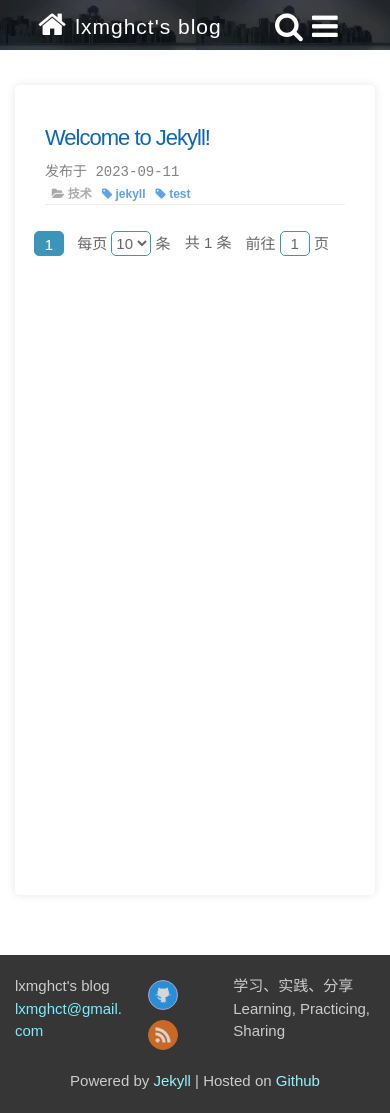
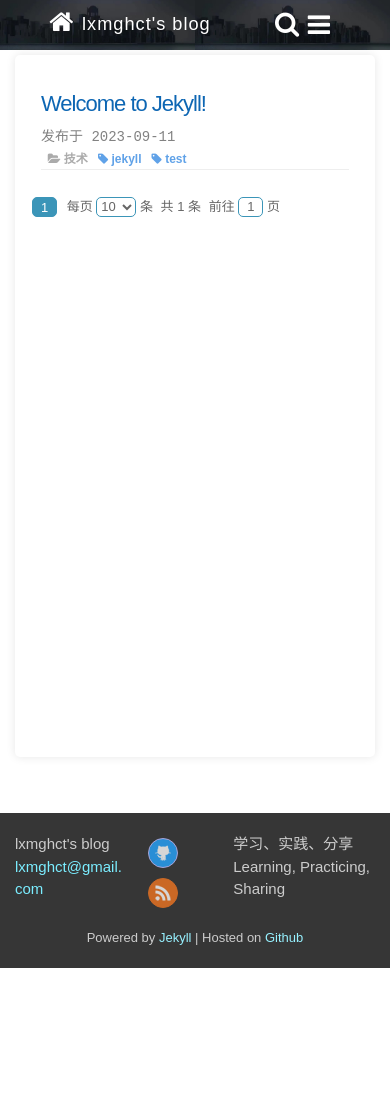
Before and after one commit to lxmghct/lxmghct.github.io, a Jekyll site: the page built from index.html, in a window 390 px wide. Built offline with Jekyll 4.4.1, drawn with Linux system fonts in a browser that asks for light colours; after the commit the page ends 968 px from its top, so only the background shows below that.

Commit message:
Update: 移动端样式自适应修改

```diff
--- a/assets/css/includes/header.css
+++ b/assets/css/includes/header.css
@@ -1,9 +1,10 @@
 /**
  * _includes/header.html
  */
-.navbar {
+ .navbar {
     border-radius: 0;
     position: relative;
+    margin-bottom: 0;
 }
 
 .navbar-header {
--- a/assets/css/includes/pagination.css
+++ b/assets/css/includes/pagination.css
@@ -3,10 +3,7 @@
 .my-pagination {
     font-size: 15px;
     margin-top: 10px;
-}
-
-.my-pagination .param {
-    display: none;
+    white-space: nowrap;
 }
 
 .my-pagination__sizes,
@@ -14,6 +11,17 @@
 .my-pagination__goto {
     vertical-align: middle;
     padding: 0 5px;
+}
+
+@media (max-width: 576px) {
+    .my-pagination {
+        font-size: 13px;
+    }
+    .my-pagination__sizes,
+    .my-pagination__total,
+    .my-pagination__goto {
+        padding: 0 2px;
+    }
 }
 
 .my-pager {
@@ -36,6 +44,15 @@
     background-color: #fff;
 }
 
+@media (max-width: 768px) {
+    .my-pager li {
+        width: 25px;
+        height: 20px;
+        padding: 0;
+        line-height: 19px;
+    }
+}
+
 .my-pager li:hover {
     color: #3B95B8;;
 }
@@ -54,6 +71,12 @@
     background-color: #fff;
 }
 
+@media (max-width: 768px) {
+    .my-pagination__sizes select {
+        height: 20px;
+    }
+}
+
 .my-pagination__sizes select:focus {
     outline: none;
 }
@@ -67,6 +90,13 @@
     text-align: center;
 }
 
+@media (max-width: 768px) {
+    .my-pagination__goto input {
+        width: 25px;
+        height: 20px;
+    }
+}
+
 .my-pagination__goto input:focus {
     outline: none;
 }
--- a/assets/css/includes/search.css
+++ b/assets/css/includes/search.css
@@ -55,8 +55,21 @@
     display: none;
 }
 
+@media (max-width: 768px) {
+    .search-container {
+        width: 90vw;
+        margin-left: -45vw;
+        margin-top: -40vh;
+        overflow-x: auto;
+    }
+}
+
+.search-container-wrapper {
+    min-width: 240px;
+}
+
 .search-input {
-    width: 240px;
+    width: 150px;
 }
 
 .search-mask {
@@ -73,12 +86,10 @@
 
 .search-filter {
     display: inline-block;
-    font-size: 16px;
-    line-height: 16px;
 }
 
 .search-filter input {
-    vertical-align: middle;
+    vertical-align: text-bottom;
     cursor: pointer;
 }
 
@@ -151,3 +162,16 @@
     font-weight: bold;
     color: #000;
 }
+
+.search-container .search-container-close {
+    position: absolute;
+    top: 5px;
+    right: 5px;
+    cursor: pointer;
+    font-size: 20px;
+    color: #000;
+}
+
+.search-container .search-container-close:hover {
+    opacity: 0.5;
+}
--- a/assets/css/layouts/default.css
+++ b/assets/css/layouts/default.css
@@ -25,7 +25,7 @@
 /* Profile elements style */
 .main-container {
 	display: flex;
-	margin-top: 15px;
+	margin-top: 5px;
 }
 .left-side {
 	padding-right: 0;
--- a/assets/css/main.css
+++ b/assets/css/main.css
@@ -9,6 +9,12 @@ body {
 	font-weight: 300;
 	color: rgba(0, 0, 0, 0.6);
 	min-width: 300px;
+}
+
+@media (max-width: 576px) {
+	body {
+		font-size: 13px;
+	}
 }
 
 html, body {
@@ -28,10 +34,6 @@ hr {
  */
 .container {
 	width: 100%;
-	height: 100%;
-}
-
-.row {
 	height: 100%;
 }
 
--- a/assets/js/tagutils.js
+++ b/assets/js/tagutils.js
@@ -61,9 +61,7 @@ document.addEventListener("DOMContentLoaded", function () {
       });
     });
   }
-  setTimeout(() => {
-    initClickEvent("a.post-tag", "/pages/tags.html");
-    initClickEvent("a.post-classify", "/pages/classify.html");
-  }, 1000);
+  initClickEvent("a.post-tag", "/pages/tags.html");
+  initClickEvent("a.post-classify", "/pages/classify.html");
 
 });
```
